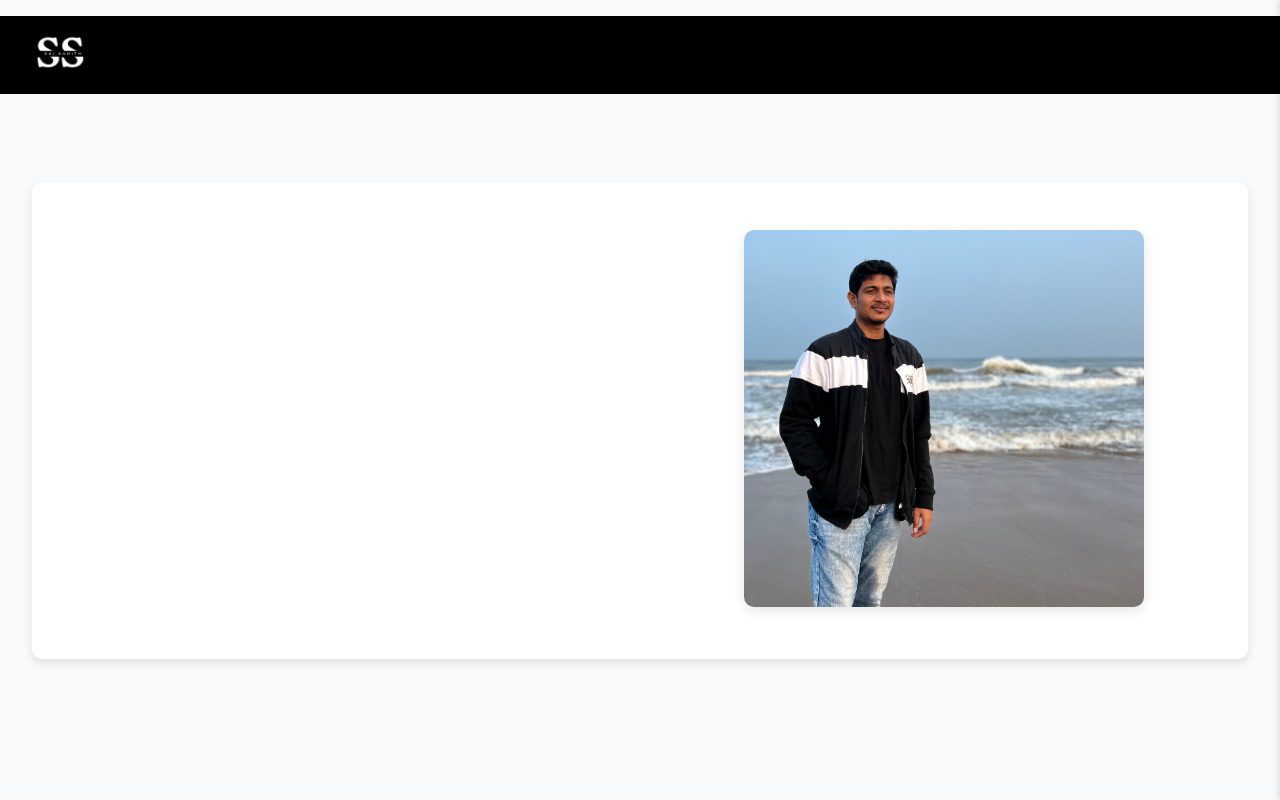
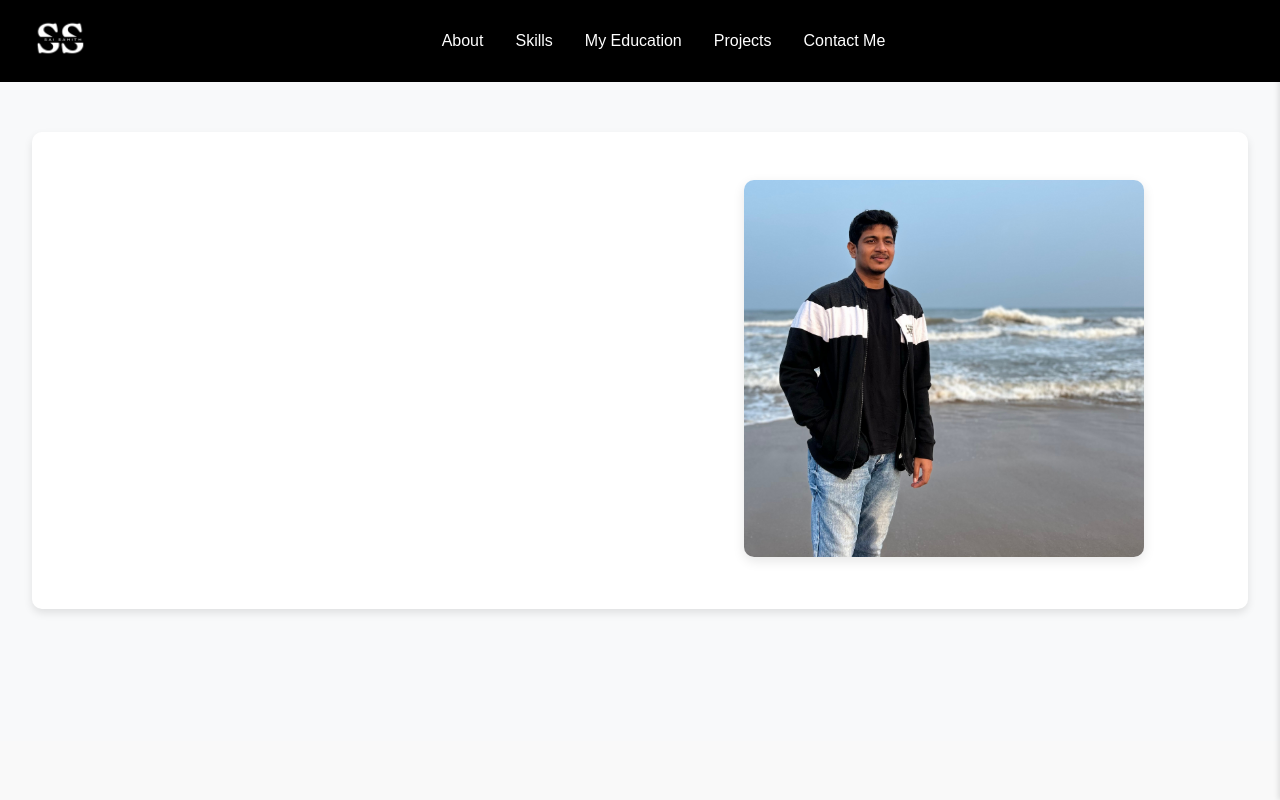
Before and after one commit to isaisahith/portfoliowebsite, a React (Create React App) app: page / in a window 1280 px wide. Shown: the top 800 px of the page. Built offline with nearby package versions, Linux system fonts and the light colour scheme.

Commit message:
navbar issue is fixed

```diff
--- a/src/navbar/Navbar.css
+++ b/src/navbar/Navbar.css
@@ -7,6 +7,7 @@
   padding: 1rem 2rem;
   color: #fff;
   position: fixed;
+  top:0px;
   right: 0;
   left: 0;
   z-index: 100;
@@ -126,20 +127,52 @@
 
 
 
+
+
+.navbar-links{
+  display: flex;
+
+}
+
+.navbar-links li{
+  text-decoration: none;
+}
+
+
+.navbar-link{
+  margin-left: 50px;
+}
+
+
+/* Ensure navbar-links are responsive */
 .navbar-links {
   display: flex;
   list-style: none;
   gap: 2rem;
 }
 
-.navbar-links a {
-  cursor: pointer;
-  text-decoration: none;
-  color: #fff;
-  font-size: 1rem;
-  text-transform: capitalize;
+.navbar-links.active {
+  display: flex; /* To support sidebar-style view when toggled */
 }
 
-.navbar-links a:hover {
-  color: #ffd700;
+@media (max-width: 768px) {
+  .navbar-links {
+    display: none; /* Hide links by default on small screens */
+  }
+
+  .hamburger {
+    display: flex; /* Show hamburger menu on small screens */
+  }
 }
+
+
+.navbar-container{
+  width: 100vw;
+  display: flex;
+  justify-content: space-between;
+  align-items: center;
+}
+
+.hamburger{
+
+}
--- a/src/navbar/Navbar.js
+++ b/src/navbar/Navbar.js
@@ -17,19 +17,31 @@ const Navbar = () => {
   return (
     <>
       <nav className="navbar">
+        <div className="navbar-container">
           <div className="navbar-logo">
             <img src="/logo.png" alt="Logo" />
           </div>
+
+          <ul className={`navbar-links ${isMenuOpen ? 'active' : ''}`}>
+            <li><Link to="home" smooth={true} duration={500} >About</Link></li>
+            <li><Link to="skills" smooth={true} duration={500} >Skills</Link></li>
+            <li><Link to="edu" smooth={true} duration={500} >My Education</Link></li>
+            <li><Link to="projects" smooth={true} duration={500} >Projects</Link></li>
+            <li><Link to="contactme" smooth={true} duration={500} >Contact Me</Link></li>
+          </ul>
+
           <div className="navbar-icons">
             <a href="#"><i className="fab fa-twitter"></i></a>
             <a href="#"><i className="fab fa-linkedin"></i></a>
             <a href="#"><i className="fab fa-facebook"></i></a>
             <a href="#"><i className="fab fa-instagram"></i></a>
           </div>
+
           <div className="hamburger" onClick={toggleMenu}>
             <span className={`bar ${isMenuOpen ? 'open' : ''}`}></span>
             <span className={`bar ${isMenuOpen ? 'open' : ''}`}></span>
             <span className={`bar ${isMenuOpen ? 'open' : ''}`}></span>
+          </div>
         </div>
       </nav>
 
@@ -43,27 +55,20 @@ const Navbar = () => {
         </ul>
       </div>
 
-      <ul className="navbar-links">
-        <li><Link to="home" smooth={true} duration={500}>About</Link></li>
-        <li><Link to="skills" smooth={true} duration={500}>Skills</Link></li>
-        <li><Link to="edu" smooth={true} duration={500}>My Education</Link></li>
-        <li><Link to="projects" smooth={true} duration={500}>Projects</Link></li>
-        <li><Link to="contact" smooth={true} duration={500}>Contact</Link></li>
-      </ul>
-
-      <div id='home'>
+      {/* Page Sections */}
+      <div id="home">
         <Home />
       </div>
-      <div id='skills'>
+      <div id="skills">
         <Skills />
       </div>
-      <div id='edu'>
+      <div id="edu">
         <MyEducation />
       </div>
-      <div id='projects'>
+      <div id="projects">
         <Projects />
       </div>
-      <div id='contactme'>
+      <div id="contactme">
         <ContactMe />
       </div>
     </>
```
Lines whose indentation alone changed are shown as unchanged.
